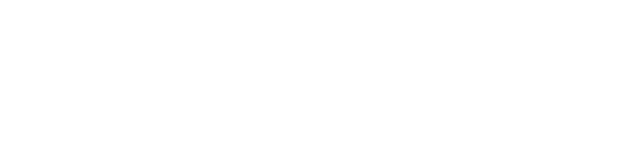
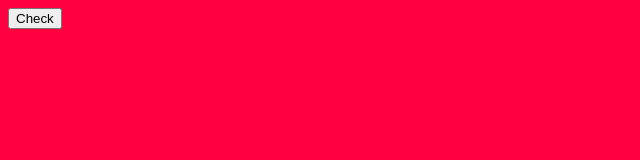
Before and after one commit to wydra76yan/FirstJS, a plain HTML site: page index.html in a window 1280 px wide. Shown: the whole page, without its empty margins (0-640 px from the left). Drawn offline with Linux system fonts and the light colour scheme.

Commit message:
Some features

```diff
--- a/ForAlert.js
+++ b/ForAlert.js
@@ -1 +1,12 @@
-alert( 'Привет, Мир!' );
+// var message;
+// message = 'Hello';
+// alert(message);
+// var que = prompt('How u do', 123);
+// alert('Du ' + que + ' Fo')
+ document.body.style.background = '#FF0040';
+// alert( location.href );
+function countCliks() {
+    for(var i=1; i<=3; i++) {
+        alert("Number of click " + i);
+    }
+}
--- a/index.html
+++ b/index.html
@@ -2,9 +2,10 @@
 <html lang="en">
 <head>
     <meta charset="UTF-8">
-    <title>Title</title>
+    <title>Page blo!</title>
 </head>
 <body>
   <script src="ForAlert.js"></script>
+  <input type="button" onclick="countCliks()" value="Check" />
 </body>
 </html>
```
